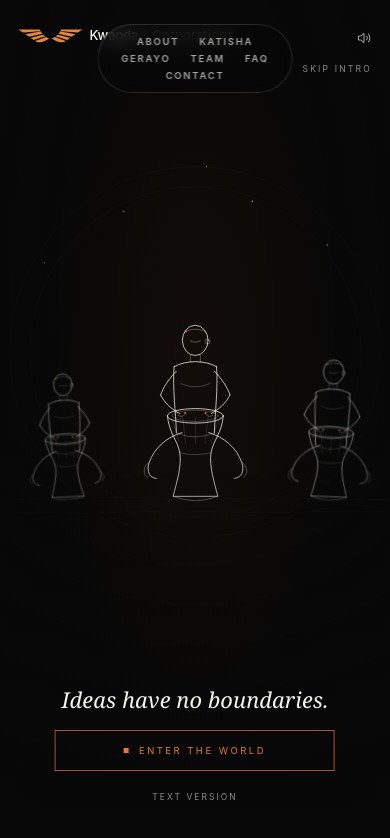
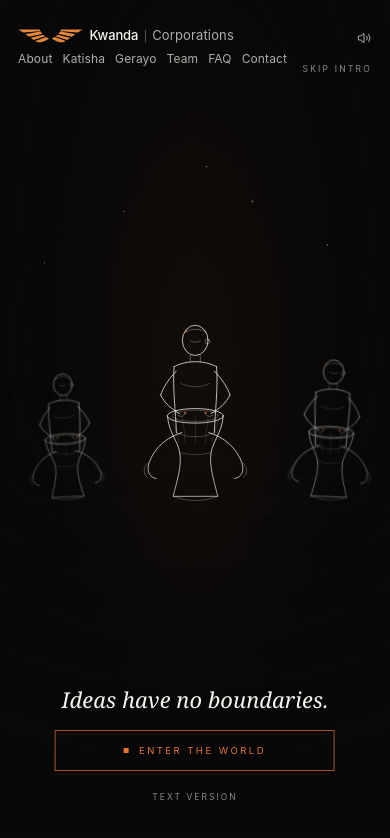
Before and after one commit to Kwanda-Corporation/Kwanda-Corporation, a React (Vite) app: page / in a window 390 px wide. Shown: the top 838 px of the page. Built offline with nearby package versions, Linux system fonts and the light colour scheme.

Commit message:
Align primary nav with brand lockup and flatten styling

```diff
--- a/index.html
+++ b/index.html
@@ -441,42 +441,63 @@
 
       /* Always-visible navigation to the crawlable content pages. Sits above
          the interactive experience (opening z-50, world z-10) but below the
-         full-screen editorial panels (z-300) so it stays out of their way. */
+         full-screen editorial panels (z-300) so it stays out of their way.
+         It shares the top line with the brand lockup: flush, no container,
+         and set in the same type as the "Corporations" suffix. */
       .home-nav {
         position: fixed;
-        top: clamp(12px, 2.8vh, 26px);
-        left: 50%;
-        transform: translateX(-50%);
+        top: calc(clamp(16px, 3.2vh, 34px) + 1px);
+        left: calc(clamp(18px, 3.8vw, 46px) + 272px);
         z-index: 250;
         display: flex;
-        flex-wrap: wrap;
-        justify-content: center;
-        gap: 2px 16px;
-        max-width: calc(100vw - 24px);
-        padding: 9px 18px;
-        border: 1px solid rgba(245, 245, 240, 0.14);
-        border-radius: 999px;
-        background: rgba(8, 8, 8, 0.6);
-        backdrop-filter: blur(10px);
-        -webkit-backdrop-filter: blur(10px);
+        flex-wrap: nowrap;
+        align-items: center;
+        gap: 18px;
+        padding: 0;
+        border: 0;
+        border-radius: 0;
+        background: none;
+        backdrop-filter: none;
+        -webkit-backdrop-filter: none;
       }
 
       .home-nav a {
-        color: rgba(245, 245, 240, 0.66);
+        color: rgba(245, 245, 240, 0.7);
         font-family: -apple-system, BlinkMacSystemFont, "Helvetica Neue", Helvetica, Arial, sans-serif;
-        font-size: 9.5px;
-        font-weight: 600;
-        letter-spacing: 0.18em;
-        text-transform: uppercase;
+        font-size: 14px;
+        font-weight: 400;
+        line-height: 1;
+        letter-spacing: 0.01em;
+        text-transform: none;
         text-decoration: none;
         white-space: nowrap;
-        padding: 2px 2px;
+        padding: 0;
         transition: color 0.25s ease;
       }
 
       .home-nav a:hover,
       .home-nav a:focus-visible {
         color: #e87532;
+      }
+
+      /* Below the brand-plus-nav line width, tuck the nav under the brand so it
+         never collides with the top-right sound / fullscreen controls. */
+      @media (max-width: 820px) {
+        .home-nav {
+          top: calc(clamp(16px, 3.2vh, 34px) + 26px);
+          left: clamp(18px, 3.8vw, 46px);
+          max-width: calc(100vw - 36px);
+        }
+      }
+
+      @media (max-width: 680px) {
+        .home-nav {
+          gap: 10px;
+        }
+
+        .home-nav a {
+          font-size: 12px;
+        }
       }
 
       .seo-static .seo-back {
--- a/src/styles/experiences.css
+++ b/src/styles/experiences.css
@@ -1043,7 +1043,7 @@
 .ui-destinations {
   position: absolute;
   top: clamp(104px, 14vh, 136px);
-  left: clamp(18px, 3.4vw, 42px);
+  left: clamp(18px, 3.8vw, 46px);
   display: flex;
   flex-direction: column;
   align-items: flex-start;
@@ -1058,9 +1058,8 @@
 }
 
 .ui-destinations-item {
-  padding: 2px 0 2px 12px;
+  padding: 2px 0;
   border: 0;
-  border-left: 1px solid var(--line);
   background: none;
   text-align: left;
   color: var(--white-55);
@@ -1068,14 +1067,11 @@
   letter-spacing: 0.26em;
   text-transform: uppercase;
   cursor: pointer;
-  transition:
-    color 0.25s var(--ease),
-    border-color 0.25s var(--ease);
+  transition: color 0.25s var(--ease);
 }
 
 .ui-destinations-item:hover {
   color: var(--orange);
-  border-color: var(--orange);
 }
 
 /* ------------------------------------------------------------ landmark label */
--- a/src/styles/global.css
+++ b/src/styles/global.css
@@ -483,8 +483,8 @@ p {
 
 .ui-brand {
   position: absolute;
-  top: clamp(18px, 3.4vh, 34px);
-  left: clamp(18px, 3.4vw, 42px);
+  top: clamp(16px, 3.2vh, 34px);
+  left: clamp(18px, 3.8vw, 46px);
   display: flex;
   align-items: flex-start;
 }
```
